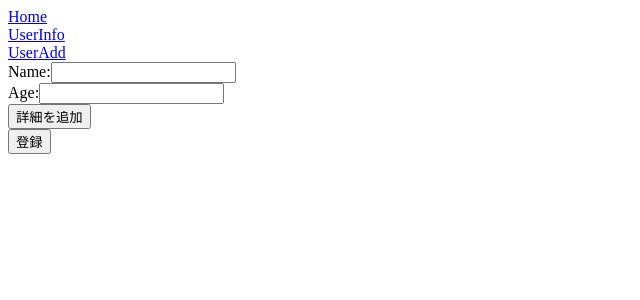
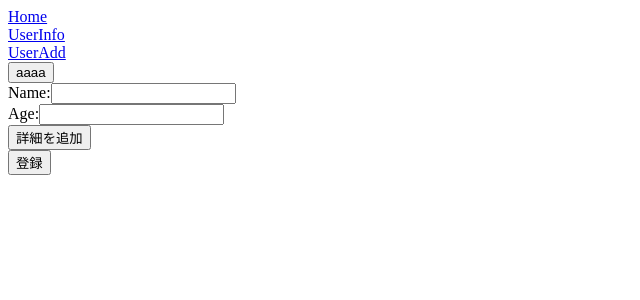
Before and after one commit to koyamal/gae-app, a React (Create React App) app in the folder client/: page /addUser in a window 1280 px wide. Shown: the top 300 px of the page, without its empty margins (0-640 px from the left). Built offline with nearby package versions, Linux system fonts and the light colour scheme.

Commit message:
Buttonコンポーネントを利用

```diff
--- a/client/src/components/atoms/Button.tsx
+++ b/client/src/components/atoms/Button.tsx
@@ -4,14 +4,15 @@ import { createUseStyles } from "react-jss";
 
 interface Props {
   onClickEvent:() => void;
+  children: string;
 }
 
 const Button: React.FC<Props> = (props) => {
-  const {onClickEvent} = props;
+  const {onClickEvent, children} = props;
   const classes = useStyles();
   return (
     <div className={classes.btnContainer}>
-      <button onClick={onClickEvent}></button>
+      <button onClick={onClickEvent}>{children}</button>
     </div>
   );
 };
--- a/client/src/components/pages/UserAdd.tsx
+++ b/client/src/components/pages/UserAdd.tsx
@@ -6,6 +6,7 @@ import Modal from '../molecules/Modal';
 import ImageUploader from '../molecules/ImageUploader';
 
 import User from '../../types/User';
+import Button from '../atoms/Button';
 
 const UserAdd: React.FC = () => {
   const classes = useStyles();
@@ -101,6 +102,7 @@ const UserAdd: React.FC = () => {
 
   return (
     <div className="container">
+      <Button onClickEvent={() => {console.log("hello")}}>aaaa</Button>
       <div>
         Name:
         <input
```
